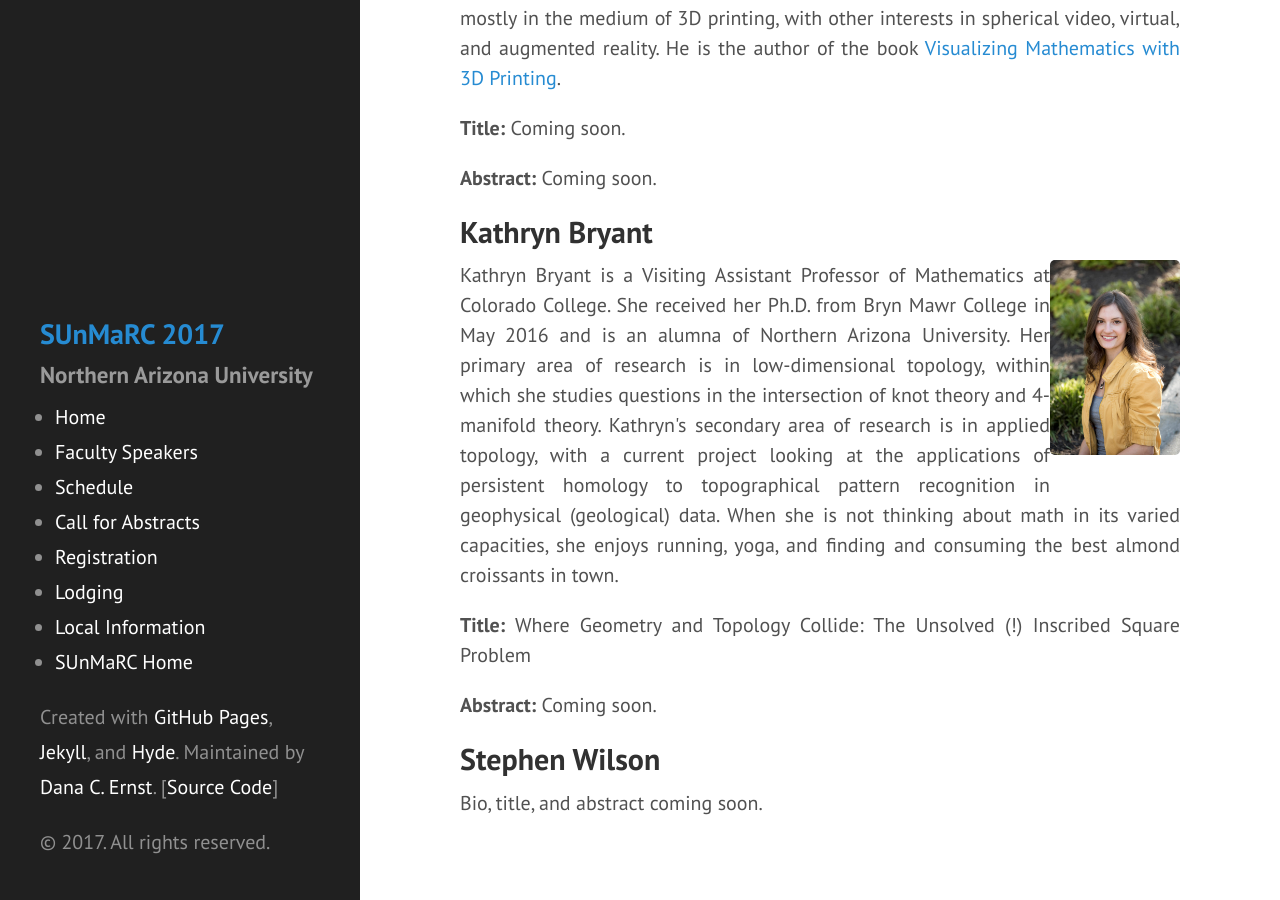
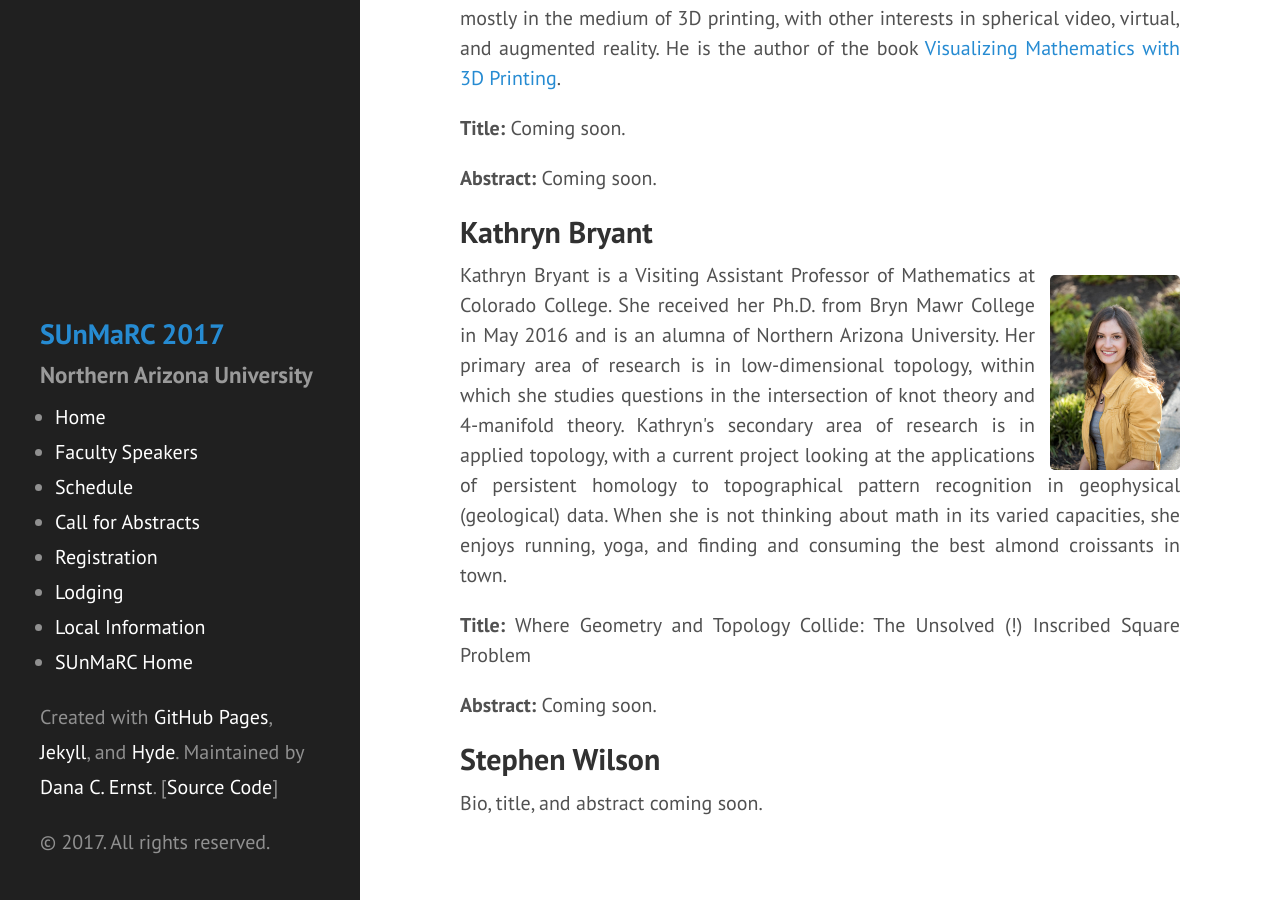
Before and after one commit to NAUMathStat/sunmarc2017, a Jekyll site: the page built from speakers.md, in a window 1280 px wide and 900 px high, scrolled down 435 px. Built offline with Jekyll 4.4.1, drawn with Linux system fonts in a browser that asks for light colours.

Commit message:
Tweak image

```diff
--- a/speakers.md
+++ b/speakers.md
@@ -13,7 +13,7 @@ title: Invited Faculty Speakers
 
 <h2>Kathryn Bryant</h2>
 
-<p style="text-align:justify"><img src="{{ site.baseurl }}/Bryant.jpg" align="right" width="130" img style="margin-left: 15px margin-top:15px"/>Kathryn Bryant is a Visiting Assistant Professor of Mathematics at Colorado College. She received her Ph.D. from Bryn Mawr College in May 2016 and is an alumna of Northern Arizona University. Her primary area of research is in low-dimensional topology, within which she studies questions in the intersection of knot theory and 4-manifold theory. Kathryn's secondary area of research is in applied topology, with a current project looking at the applications of persistent homology to topographical pattern recognition in geophysical (geological) data. When she is not thinking about math in its varied capacities, she enjoys running, yoga, and finding and consuming the best almond croissants in town.</p>
+<p style="text-align:justify"><img src="{{ site.baseurl }}/Bryant.jpg" align="right" width="130" img style="margin: 15px 0 0 15px"/>Kathryn Bryant is a Visiting Assistant Professor of Mathematics at Colorado College. She received her Ph.D. from Bryn Mawr College in May 2016 and is an alumna of Northern Arizona University. Her primary area of research is in low-dimensional topology, within which she studies questions in the intersection of knot theory and 4-manifold theory. Kathryn's secondary area of research is in applied topology, with a current project looking at the applications of persistent homology to topographical pattern recognition in geophysical (geological) data. When she is not thinking about math in its varied capacities, she enjoys running, yoga, and finding and consuming the best almond croissants in town.</p>
 
 <p style="text-align:justify"><b>Title:</b> Where Geometry and Topology Collide: The Unsolved (!) Inscribed Square Problem</p>
 
```
